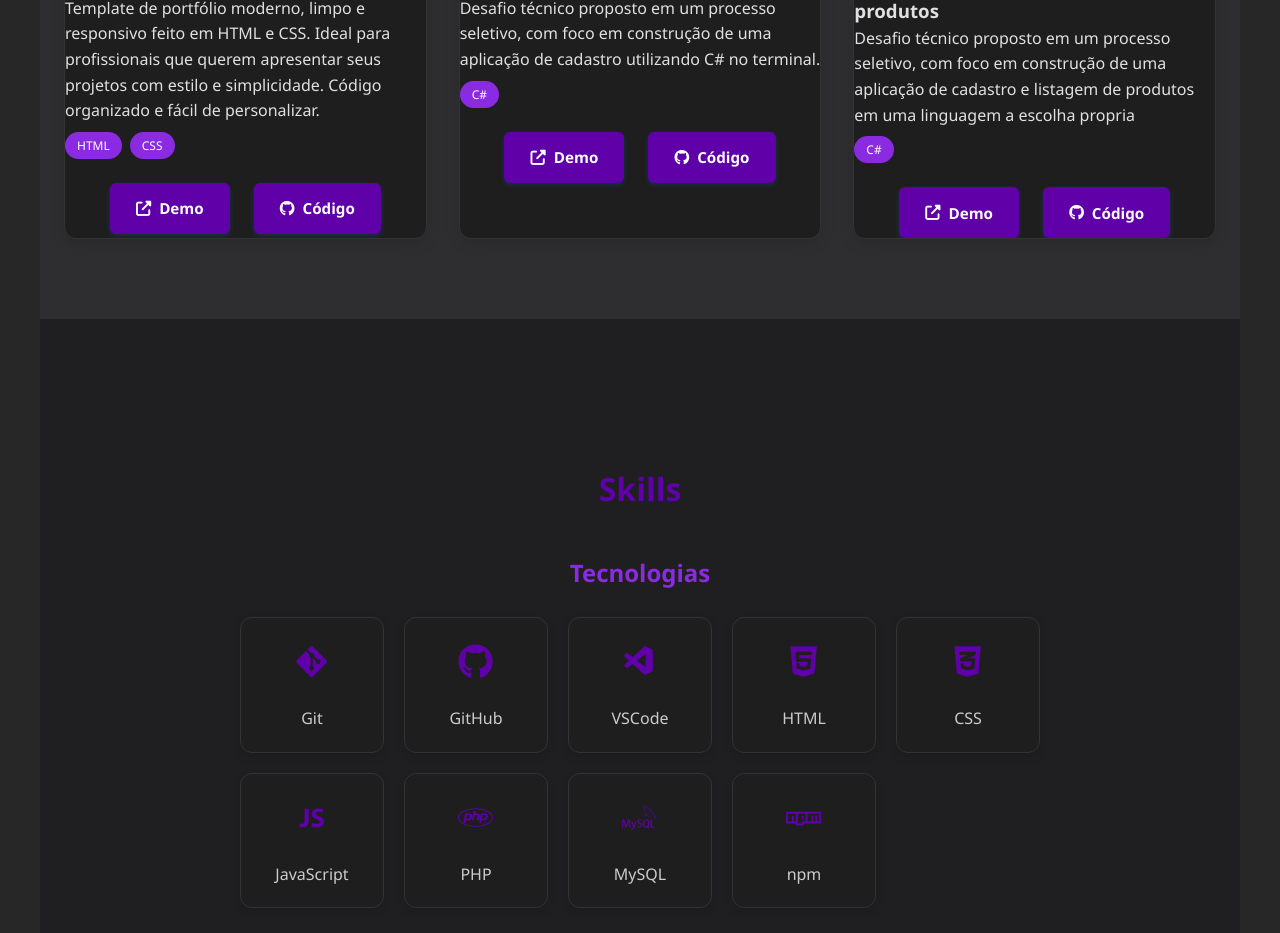
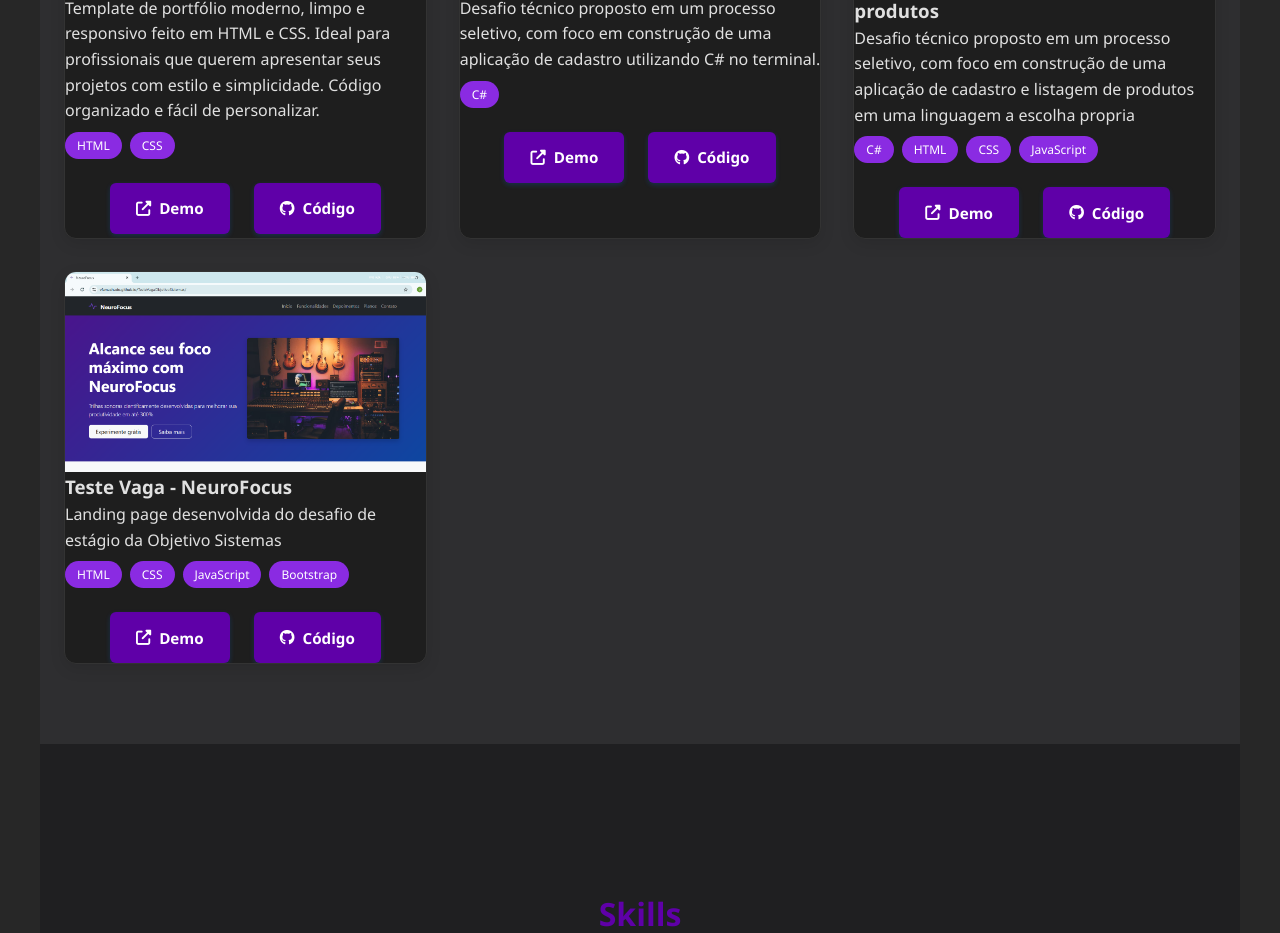
Before and after one commit to VfsMachado/PortfolioVictorFernando, a React (Vite) app: page / in a window 1280 px wide. Shown: the part 2780-3713 px from the top of the page. Built offline with nearby package versions, Linux system fonts and the light colour scheme.

Commit message:
add: atualizacao de projetos
adicao de mais um projeto

```diff
--- a/src/projectsData.ts
+++ b/src/projectsData.ts
@@ -59,8 +59,17 @@
     title: 'Teste Vaga - Cadastro e listagem de produtos',
     description: 'Desafio técnico proposto em um processo seletivo, com foco em construção de uma aplicação de cadastro e listagem de produtos em uma linguagem a escolha propria',
     imageUrl: 'CadastroCliente.png',
-    techs: ['C#'],
+    techs: ['C#', 'HTML', 'CSS', 'JavaScript'],
     demoLink: 'https://vfsmachado.github.io/CadastroeListagemProdutos/',
     codeLink: 'https://github.com/VfsMachado/CadastroeListagemProdutos',
   },
+  {
+    id: 7,
+    title: 'Teste Vaga - NeuroFocus',
+    description: 'Landing page desenvolvida do desafio de estágio da Objetivo Sistemas',
+    imageUrl: 'NeuroFocus.png',
+    techs: ['HTML', 'CSS', 'JavaScript', 'Bootstrap'],
+    demoLink: 'https://vfsmachado.github.io/TesteVagaObjetivoSistemas/',
+    codeLink: 'https://github.com/VfsMachado/TesteVagaObjetivoSistemas',
+  },
 ];
```
Also changed, not shown: public/NeuroFocus.png (added).
